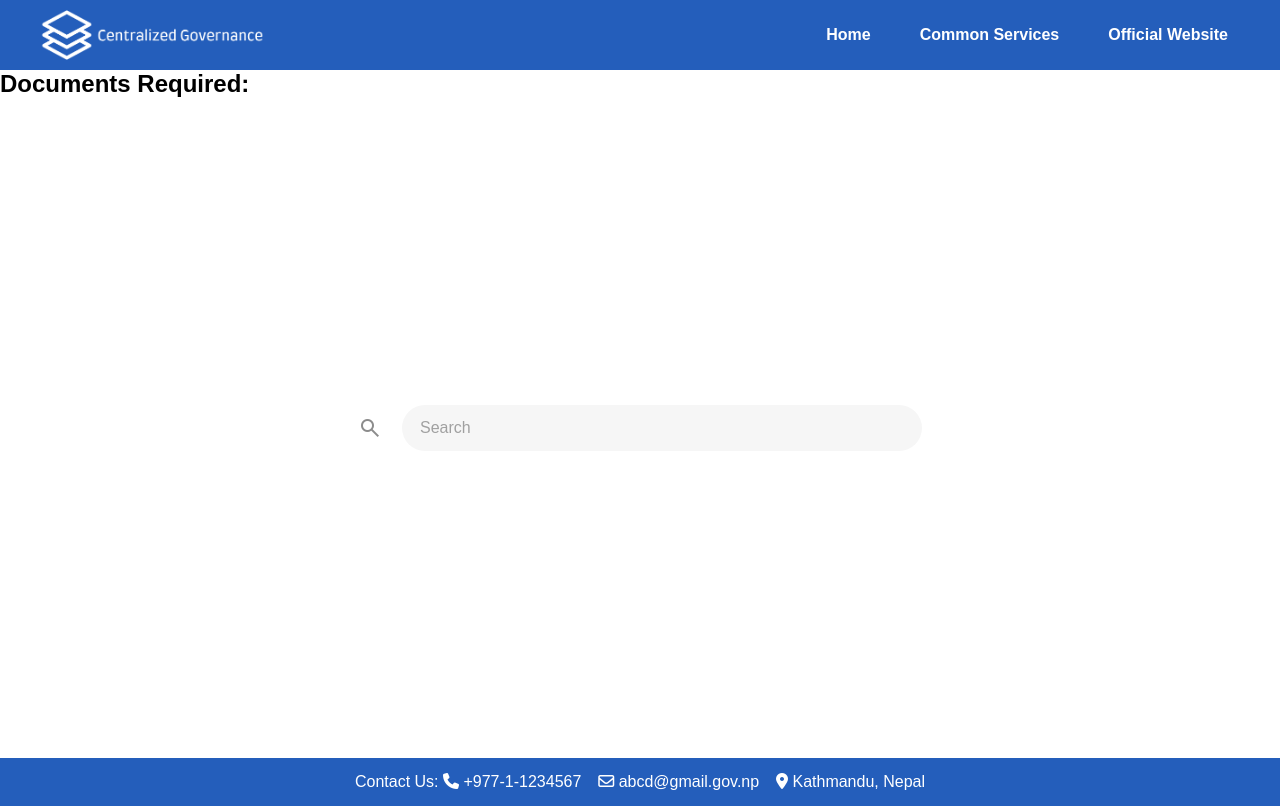
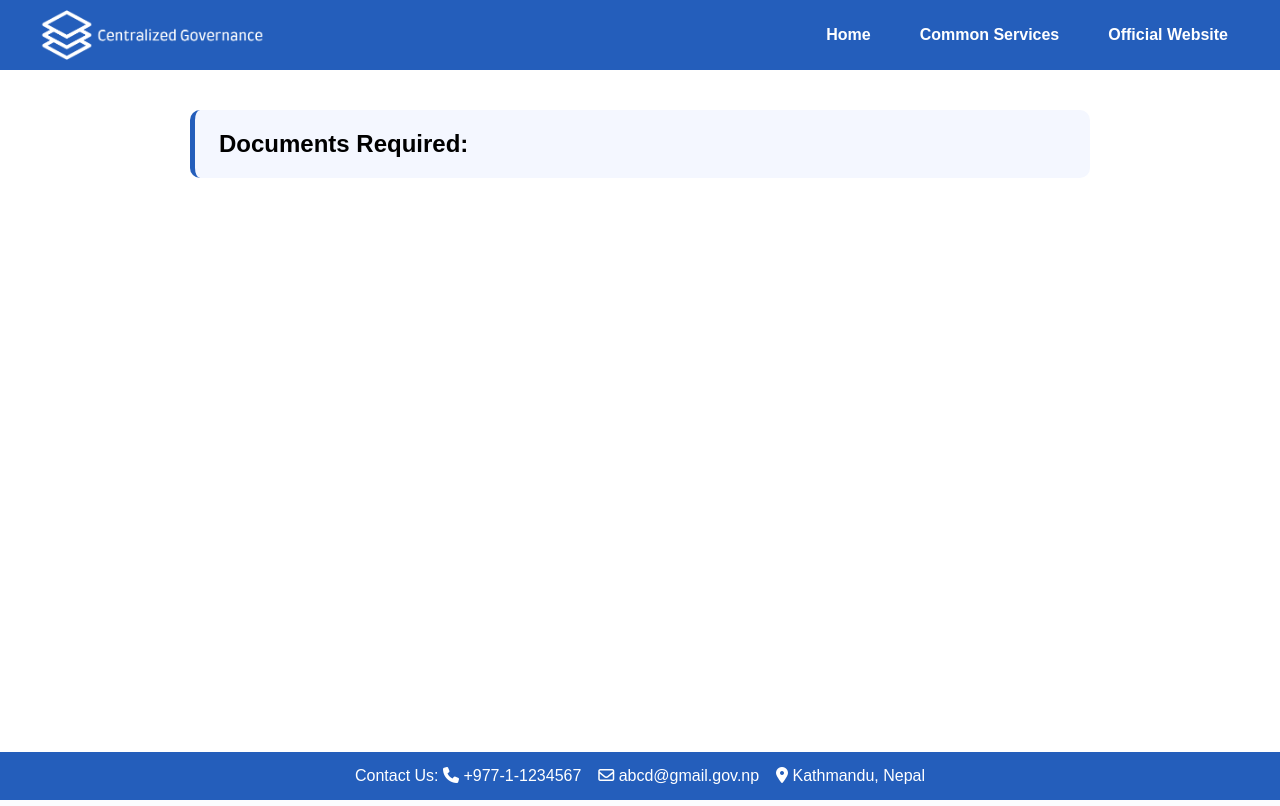
Before and after one commit to GrumpyCTZN/Centralised-Governance, a Python web app: template templates/search.html in a window 1280 px wide. Run offline with Jinja, Linux system fonts and the light colour scheme; the template is opened without the code that fills it, so the values that code supplies are empty; some libraries are stand-ins or nearby versions.

Commit message:
Anup ko milako

```diff
--- a/static/css/style.css
+++ b/static/css/style.css
@@ -282,7 +282,7 @@ footer {
   border-radius: 10px;
 }
 
-.optionbased h1 {
+.optionbased h1{
   font-size: 28px;
   font-weight: 600;
   color: #245ebb;
--- a/templates/intermediate.html
+++ b/templates/intermediate.html
@@ -3,7 +3,9 @@
 {%endblock%}
 
 {%block body%}
-<h1>Missing documents list</h1>
+<div class="missinglist">
+  <h1>Missing documents list</h1>
+</div>
 <h2>Check the documents that you dont have</h2>
 {%set allDocuments = data[0][3] %}
   {%set documents = allDocuments.split(',') %}
--- a/templates/redirecter.html
+++ b/templates/redirecter.html
@@ -5,10 +5,12 @@
 {%endblock%}
 
 {%block body%}
+<main>
 {%for doc in unlinkable%}
 <p>Sorry, we cant help you with {{ doc }}</p>
 {% endfor %}
 {%  for service in linkable %}
 <p>You can find information about {{ service }} <a href="{{ url_for('commonservices', servicepath=service) }}">here</a>.</p>
 {% endfor %}
+</main>
 {%endblock%}
--- a/templates/search.html
+++ b/templates/search.html
@@ -1,8 +1,9 @@
 {%extends 'base.html'%} {%block head%}
 <title>Search</title>
-{%endblock%} {%block body%}
+{%endblock%}
+{%block body%}
 <main>
-
+ <div class="optionbased">
 {% if type in ['DrivingLicense', 'NIDCard', 'Citizenship', 'Passport'] %}
     <h1>{{ type|capitalize }} documents box</h1>
   {% endif %}
@@ -15,8 +16,8 @@
       <li>{{ doc.strip() }}</li>
       {% endfor %}
     </ol>
+  </div>
   {% if button %}
-
 <section id="home">
     <h1>Do you have the documents listed above?</h1>
     <form action="/search" method="POST">
@@ -33,20 +34,5 @@
   </section>
 
   {%endif%}
-
-  <section id="home">
-    <form action="/" method="POST">
-      <div class="search-page">
-        <span class="search-icon material-symbols-outlined"> search </span>
-        <input
-          class="search-input"
-          type="search"
-          placeholder="Search"
-          id="searchQuery"
-          name="searchQuery"
-        />
-      </div>
-    </form>
-  </section>
 </main>
 {%endblock%}
```
